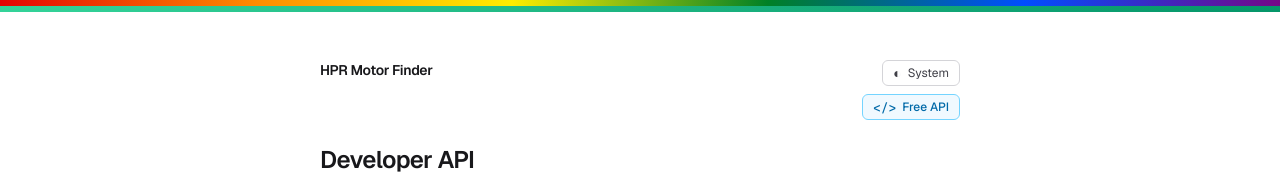
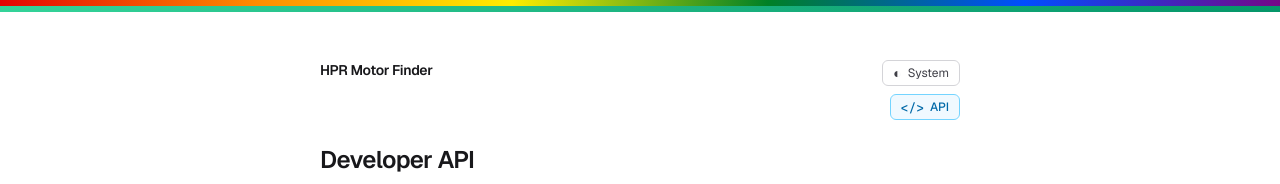
Before and after one commit to nrdptel/Hobby-Rocket-Motor-Finder, a Next.js app in the folder frontend/: page /api in a window 1280 px wide. Shown: the top 184 px of the page. Built offline with nearby package versions, Linux system fonts and the light colour scheme; no server answers.

Commit message:
Shorten API button label to 'API'; drop redundant footer link
The header button is prominent enough on its own, so remove the catalog footer
'API' link, and label the button just 'API' (was 'Free API').

```diff
--- a/frontend/app/components/ApiButton.tsx
+++ b/frontend/app/components/ApiButton.tsx
@@ -13,7 +13,7 @@ export function ApiButton() {
       <span aria-hidden className="font-mono text-[13px] leading-none">
         {"</>"}
       </span>
-      Free API
+      API
     </Link>
   );
 }
--- a/frontend/app/page.tsx
+++ b/frontend/app/page.tsx
@@ -351,10 +351,6 @@ export default async function Home() {
               Motor data from ThrustCurve
             </a>
             <span aria-hidden className="text-zinc-300 dark:text-zinc-700">·</span>
-            <Link href="/api" className="hover:text-zinc-800 dark:hover:text-zinc-200">
-              API
-            </Link>
-            <span aria-hidden className="text-zinc-300 dark:text-zinc-700">·</span>
             <Link href="/privacy" className="hover:text-zinc-800 dark:hover:text-zinc-200">
               Privacy
             </Link>
```
